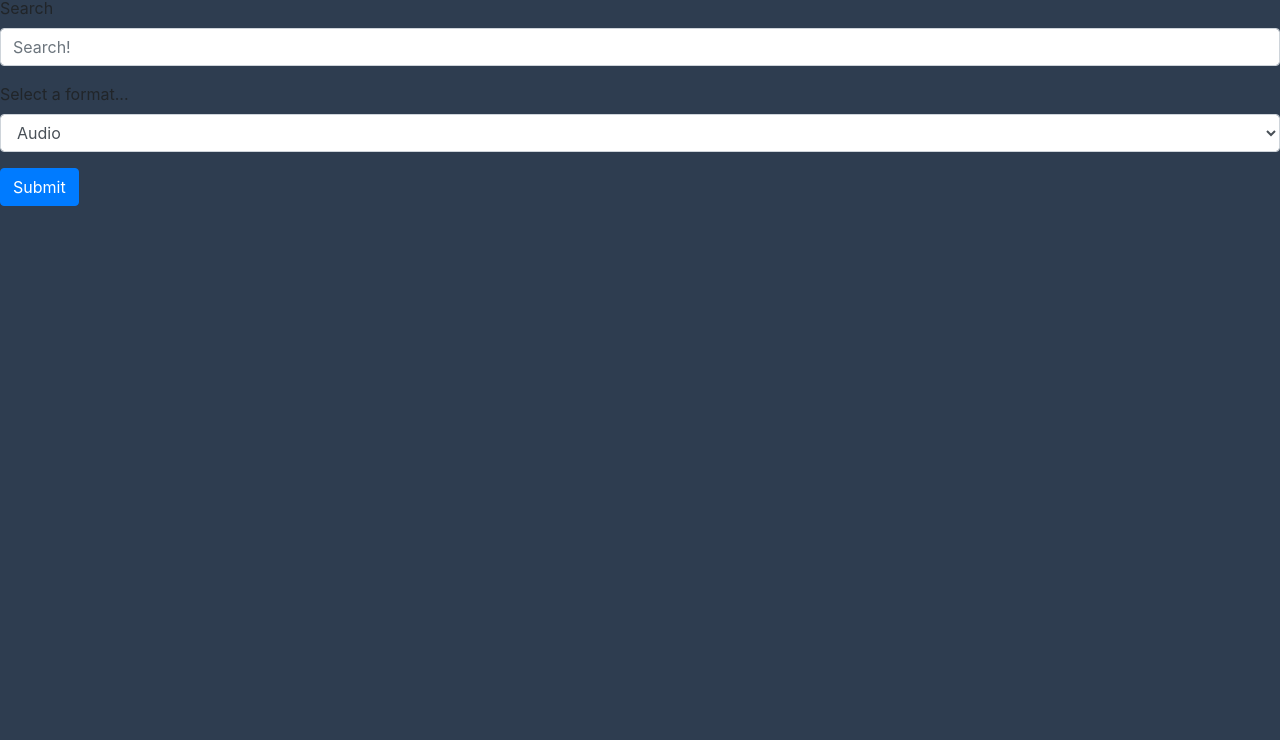
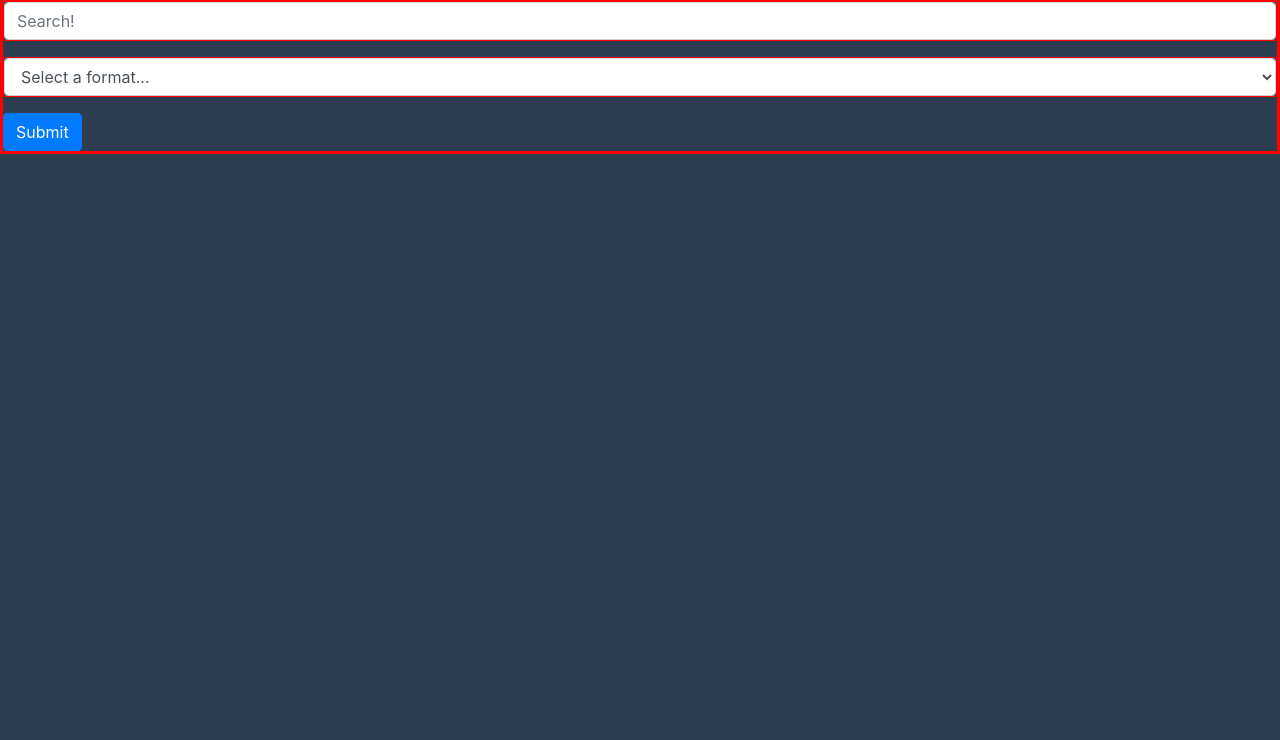
Before and after one commit to kaitlynmooney/mini-project-library-search-tool, a plain HTML site: page index.html in a window 1280 px wide. Shown: the part 60-800 px from the top of the page. Drawn offline with nearby package versions, Linux system fonts and the light colour scheme.

Commit message:
removed form labels

```diff
--- a/assets/css/home.css
+++ b/assets/css/home.css
@@ -5,6 +5,7 @@
 
 * {
     background-color: var(--dark-blue);
+    border: 1px solid red;
 }
 
 body h1 {
--- a/index.html
+++ b/index.html
@@ -11,12 +11,11 @@
     <h1>Library of Congress Search Engine</h1>
     <form>
         <div class="form-group">
-          <label for="exampleFormControlInput1">Search</label>
           <input type="search" class="form-control" id="exampleFormControlInput1" placeholder="Search!">
         </div>
         <div class="form-group">
-          <label for="exampleFormControlSelect1">Select a format...</label>
           <select class="form-control" id="exampleFormControlSelect1">
+            <option value="">Select a format...</option>
             <option>Audio</option>
             <option>Books</option>
             <option>Film/Videos</option>
```
